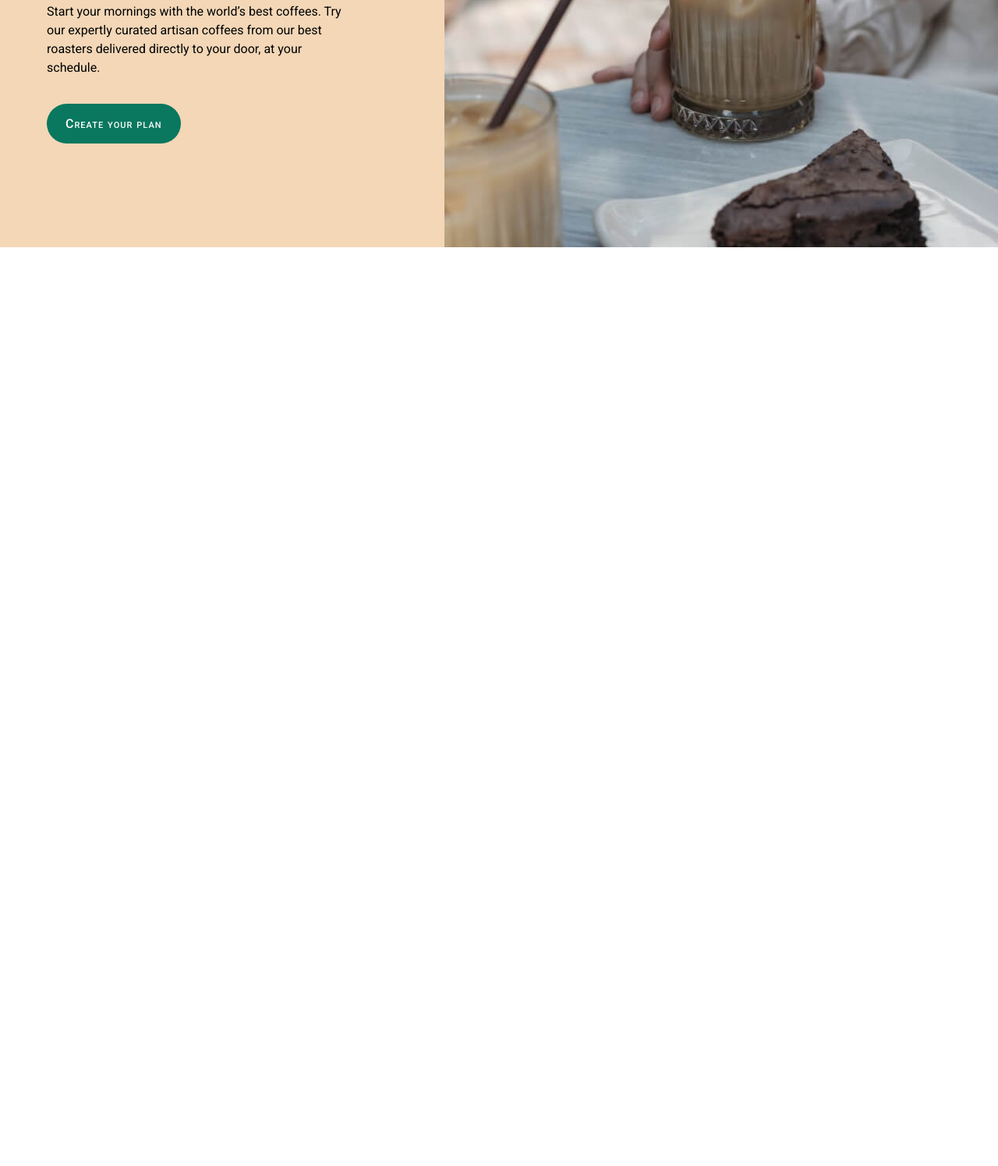
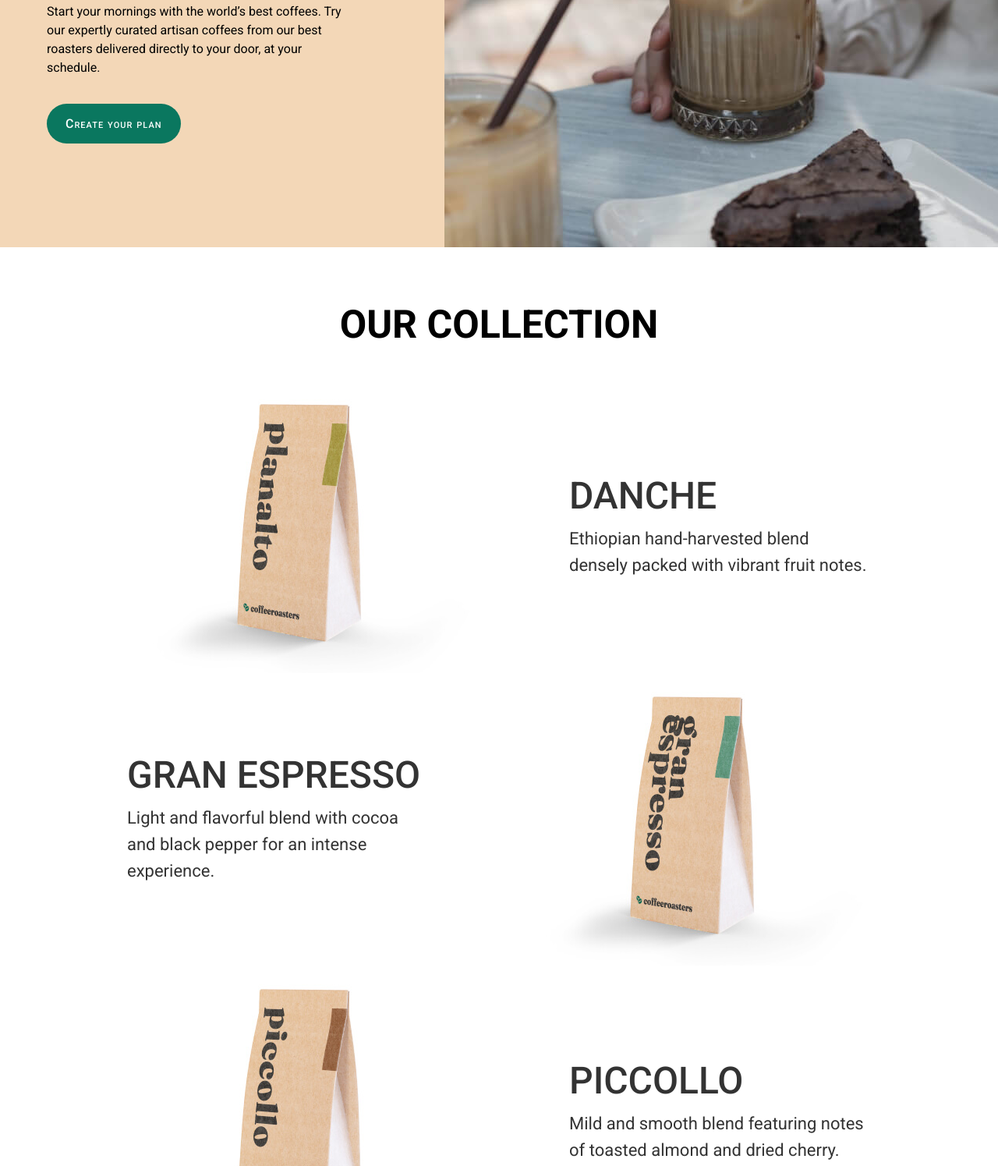
Before and after one commit to frontendoniyorbek/dtn-coffeeroasters, a plain HTML site: page index.html in a window 1280 px wide. Shown: the part 513-2008 px from the top of the page at 78% size. Before the commit the page ends 830 px from the top, so only its background shows below. Drawn offline with Linux system fonts and the light colour scheme.

Commit message:
Add collection

```diff
--- a/css/stayles.css
+++ b/css/stayles.css
@@ -153,3 +153,85 @@ img{
     height: 696px;
     margin-left: 116px;
 }
+
+
+/* COLLECTION */
+.site-collection {
+    width: 100%;
+    max-width: 1400px;
+    padding-left: 20px;
+    padding-right: 20px;
+    padding-top: 70px;
+    padding-bottom: 70px;
+    margin-left: auto;
+    margin-right: auto;
+}
+
+.site-collection-top-heading {
+    text-transform: uppercase;
+    margin-top: 0;
+    margin-bottom: 80;
+    text-align: center;
+    font-variant: small-caps;
+    font-style: normal;
+    font-weight: 700;
+    font-size: 50px;
+    line-height: 59px;
+    color:#000;
+}
+
+.site-collection-pars {
+    padding-left: 143px;
+    padding-right: 143px;
+}
+
+.site-collection-part {
+    display: flex;
+    align-items: center;
+}
+
+.site-collection-part-dange-img {
+    width: 450px;
+    height: 375px;
+    margin-right: 117px;
+}
+
+.site-collection-part-gran-espresso-img{
+    width: 450px;
+    height: 375px;
+    margin-left: 117px;
+}
+
+.site-collection-part-piccollo-img{
+    width: 450px;
+    height: 375px;
+    margin-right: 117px;
+}
+
+.site-collection-part-planalto-img{
+    width: 450px;
+    height: 375px;
+    margin-left: 94px;
+}
+
+.site-collection-part-heading {
+    text-transform: uppercase;
+    margin-top: 0;
+    margin-bottom: 10px;
+    color: #333;
+    font-style: normal;
+    font-weight: 500;
+    font-size: 48px;
+    line-height: 56px;
+    font-variant: small-caps;
+}
+
+.site-collection-part-text {
+    margin-top:0 ;
+    margin-bottom: 0;
+    color: #333;
+    font-style: normal;
+    font-weight: 400;
+    font-size: 22px;
+    line-height: 34px;
+}
--- a/index.html
+++ b/index.html
@@ -4,7 +4,7 @@
     <meta charset="UTF-8">
     <meta http-equiv="X-UA-Compatible" content="IE=edge">
     <meta name="viewport" content="width=device-width, initial-scale=1.0">
-    <title>Project</title>
+    <title>coffeeroasters</title>
 
     <!-- GOOGLE-FONTS -->
     <link rel="preconnect" href="https://fonts.googleapis.com">
@@ -44,7 +44,44 @@
     </header>
 
     <main class="main-content">
+        <div class="site-collection">
+            <h2 class="site-collection-top-heading">our collection</h2>
 
+            <!-- COLLECTION -->
+            <div class="site-collection-pars">
+                <div class="site-collection-part">
+                    <img class="site-collection-part-dange-img" src="./img/kopi.jpg" alt="dange" width="450" height="375" srcset="./img/kopi.jpg 1x, ./img/kopi@2x.jpg 2x">
+                    <div class="site-collection-part-content">
+                        <h3 class="site-collection-part-heading">Danche</h3>
+                        <p class="site-collection-part-text">Ethiopian hand-harvested blend densely packed with vibrant fruit notes.</p>
+                    </div>
+                </div>
+
+                <div class="site-collection-part">
+                    <div class="site-collection-part-content">
+                        <h3 class="site-collection-part-heading">Gran Espresso</h3>
+                        <p class="site-collection-part-text">Light and flavorful blend with cocoa and black pepper for an intense experience.</p>
+                    </div>
+                    <img class="site-collection-part-gran-espresso-img" src="./img/gran-espresso.jpg" alt="gran-espresso" width="450" height="375" srcset="./img/gran-espresso.jpg 1x, ./img/gran-espresso@2x.jpg 2x">
+                </div>
+
+                <div class="site-collection-part">
+                    <img class="site-collection-part-piccollo-img" src="./img/piccollo.jpg" alt="piccollo" width="450" height="375" srcset="./img/piccollo.jpg 1x, ./img/piccollo@2x.jpg 2x">
+                    <div class="site-collection-part-content">
+                        <h3 class="site-collection-part-heading">Piccollo</h3>
+                        <p class="site-collection-part-text">Mild and smooth blend featuring notes of toasted almond and dried cherry.</p>
+                    </div>
+                </div>
+
+                <div class="site-collection-part">
+                    <div class="site-collection-part-content">
+                        <h3 class="site-collection-part-heading">Planalto</h3>
+                        <p class="site-collection-part-text">Brazilian dark roast with rich and velvety body, and hints of fruits and nuts.</p>
+                    </div>
+                    <img class="site-collection-part-planalto-img" src="./img/planalto.jpg" alt="planalto" width="450" height="375" srcset="./img/planalto.jpg 1x, ./img/planalto@2x.jpg 2x">
+                </div>
+            </div>
+        </div>
     </main>
 
     <!-- Roboto 700,500,400 -->
```
Also changed, not shown: img/gran-espresso.jpg (added), img/gran-espresso@2x.jpg (added), img/kopi.jpg (added), img/kopi@2x.jpg (added), img/piccollo.jpg (added), img/piccollo@2x.jpg (added), img/planalto.jpg (added), img/planalto@2x.jpg (added).
